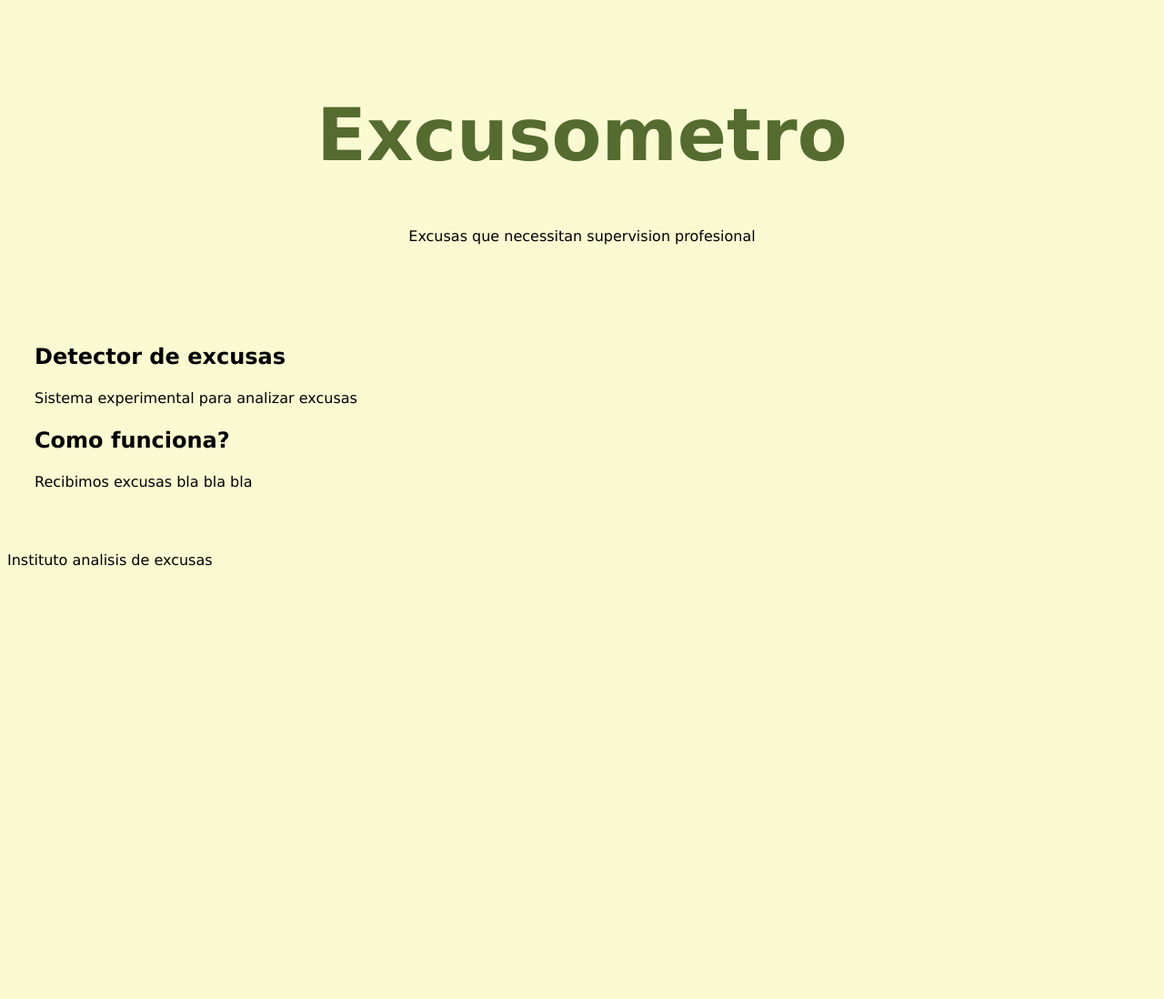
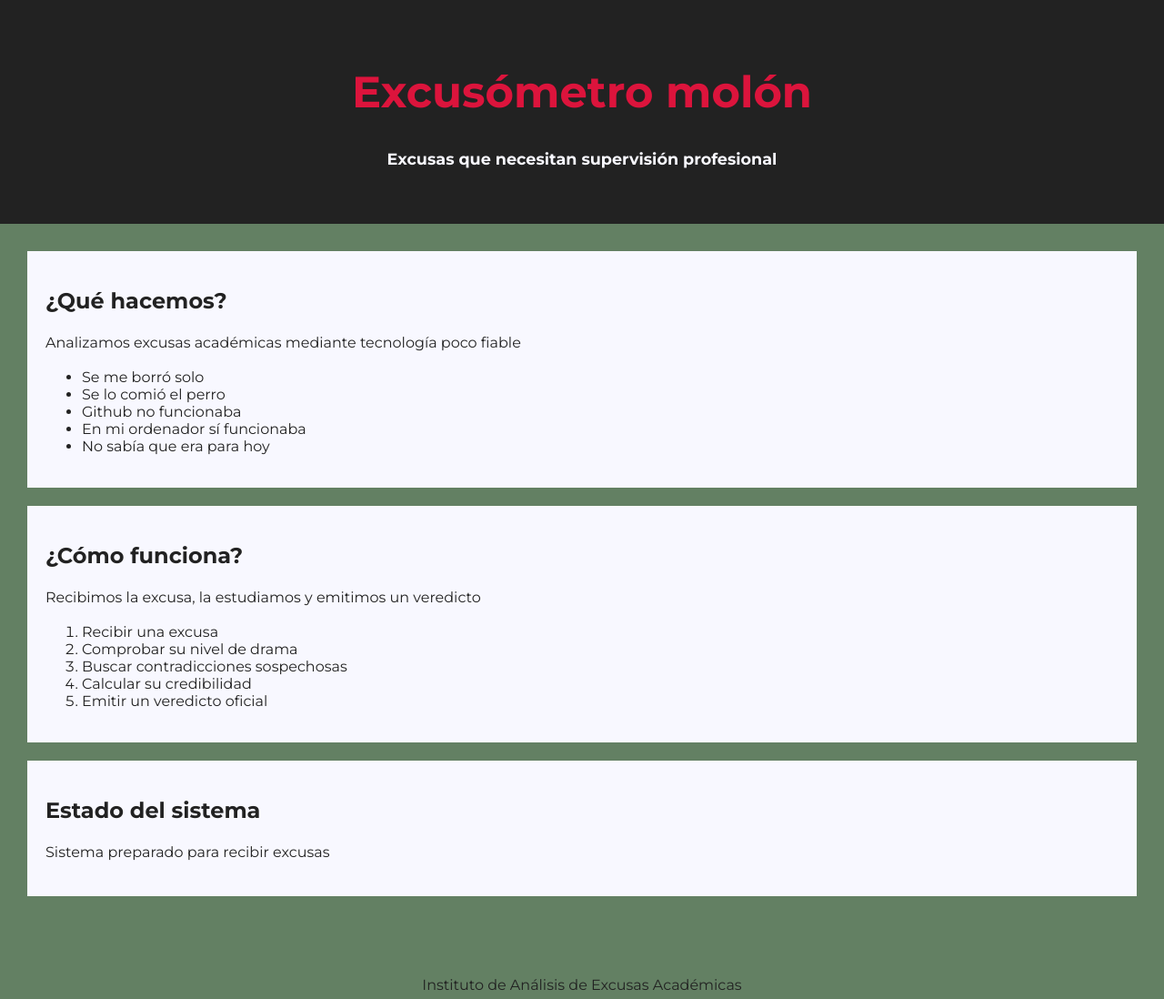
Before and after one commit to arnaucortescarmona-svg/Cort-sArnau_Excusometro, a plain HTML site: page index.html in a window 1280 px wide. Shown: the whole page at 91% size. Before the commit the page ends 800 px from the top, so only its background shows below. Drawn offline with Linux system fonts and the light colour scheme.

Commit message:
Actu 5/10

```diff
--- a/estil.css
+++ b/estil.css
@@ -1,22 +1,50 @@
+@import url('https://fonts.googleapis.com/css2?family=Montserrat:ital,wght@0,100..900;1,100..900&display=swap');
+
 body {
-    background-color: lightgoldenrodyellow;
-    font-family: 'Lucida Sans', 'Lucida Sans Regular', 'Lucida Grande', 'Lucida Sans Unicode', Geneva, Verdana, sans-serif;
+    margin: 0;
+    background-color: rgb(99, 128, 99);
+    font-family: "Montserrat", sans-serif;
+    color: #222;
 }
 
 h1 {
-    color: darkolivegreen;
-    font-size: 5em;
+    color: crimson;
+    font-size: 3em;
 }
 
-p{
+h2 {
+    font-size: 1.5rem;
+}
+
+p {
     line-height: 1.5;
 }
 
-header{
+header p {
+    font-size: 1.1rem;
+    font-weight: bold;
+}
+
+header {
     padding: 40px;
     text-align: center;
+    background-color: #222;
+    color: ghostwhite;
+
 }
 
-main{
-    padding: 30px
+main {
+    padding: 30px;
+    margin: auto;
 }
+
+section {
+    background-color: ghostwhite;
+    padding: 20px;
+    margin-bottom: 20px;
+}
+
+footer {
+    padding: 20px;
+    text-align: center;
+}
--- a/index.html
+++ b/index.html
@@ -1,30 +1,59 @@
-<!doctype html>
+<!DOCTYPE html>
 <html lang="en">
+
 <head>
-    <meta charset="UTF-8" />
-    <meta name="viewport" content="width=device-width, initial-scale=1.0" />
-    <meta name="description" content="Sistema para detectar excusas" />
-    <meta name="keywords" content="excusas, estudiantes, detector..." />
-    <link rel="stylesheet" href="estil.css" />
-    <title>Excusometro</title>
+    <meta charset="UTF-8">
+    <meta name="viewport" content="width=device-width, initial-scale=1.0">
+    <meta name="description" content="Sistema experimental para detectar excusas de alumnos">
+    <meta name="keywords" content="excusas, estudiantes, detector, excusómetro">
+    <link rel="shortcut icon" href="img/robot-solid-full.svg" type="image/x-icon">
+    <link rel="stylesheet" href="estil.css">
+    <title>Excusómetro</title>
+    <style>
+
+    </style>
 </head>
+
 <body>
     <header>
-      <h1>Excusometro</h1>
-      <p>Excusas que necessitan supervision profesional</p>
+        <h1 >Excusómetro molón</h1>
+        <p >Excusas que necesitan supervisión profesional</p>
     </header>
+
     <main>
         <section>
-        <h2>Detector de excusas</h2>
-        <p>Sistema experimental para analizar excusas</p>
+            <h2>¿Qué hacemos?</h2>
+            <p>Analizamos excusas académicas mediante tecnología poco fiable</p>
+            <ul>
+                <li>Se me borró solo</li>
+                <li>Se lo comió el perro</li>
+                <li>Github no funcionaba</li>
+                <li>En mi ordenador sí funcionaba</li>
+                <li>No sabía que era para hoy</li>
+            </ul>
+
         </section>
         <section>
-        <h2>Como funciona?</h2>
-        <p>Recibimos excusas bla bla bla</p>
+            <h2>¿Cómo funciona?</h2>
+            <p>Recibimos la excusa, la estudiamos y emitimos un veredicto</p>
+            <ol>
+                <li>Recibir una excusa</li>
+                <li>Comprobar su nivel de drama</li>
+                <li>Buscar contradicciones sospechosas</li>
+                <li>Calcular su credibilidad</li>
+                <li>Emitir un veredicto oficial</li>
+            </ol>
+        </section>
+        <section>
+            <h2>Estado del sistema</h2>
+            <p>Sistema preparado para recibir excusas</p>
         </section>
     </main>
+
     <footer>
-      <p>Instituto analisis de excusas</p>
+        <p>Instituto de Análisis de Excusas Académicas</p>
     </footer>
+
 </body>
+
 </html>
```
Lines whose indentation alone changed are shown as unchanged.
